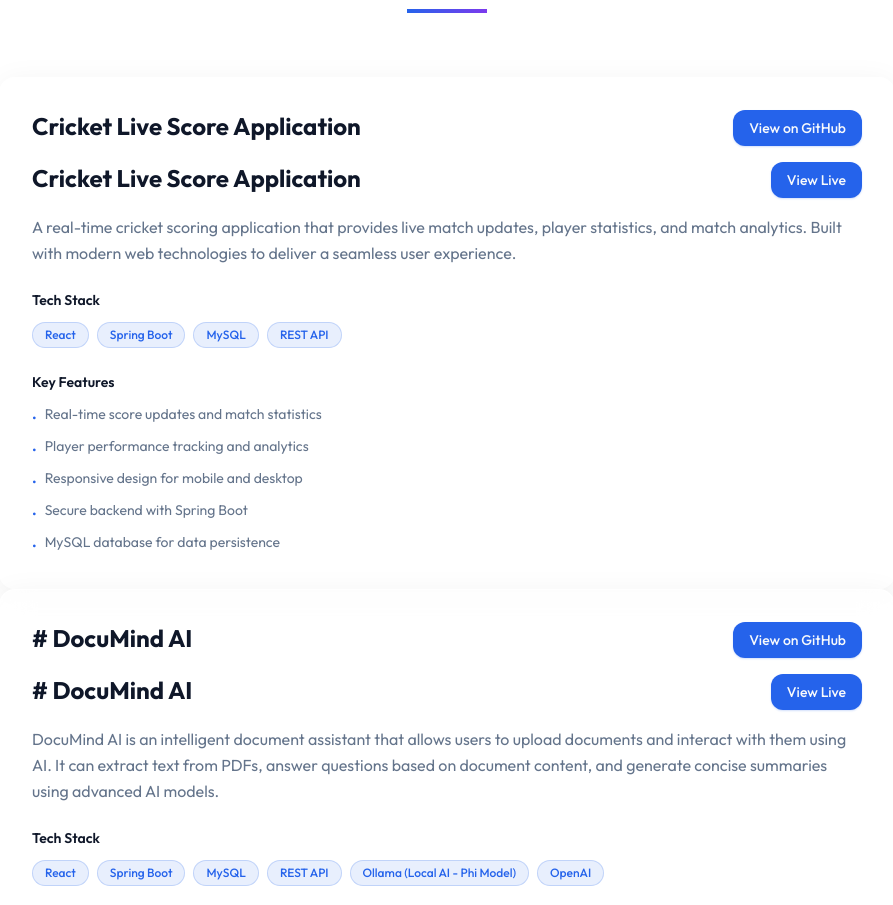
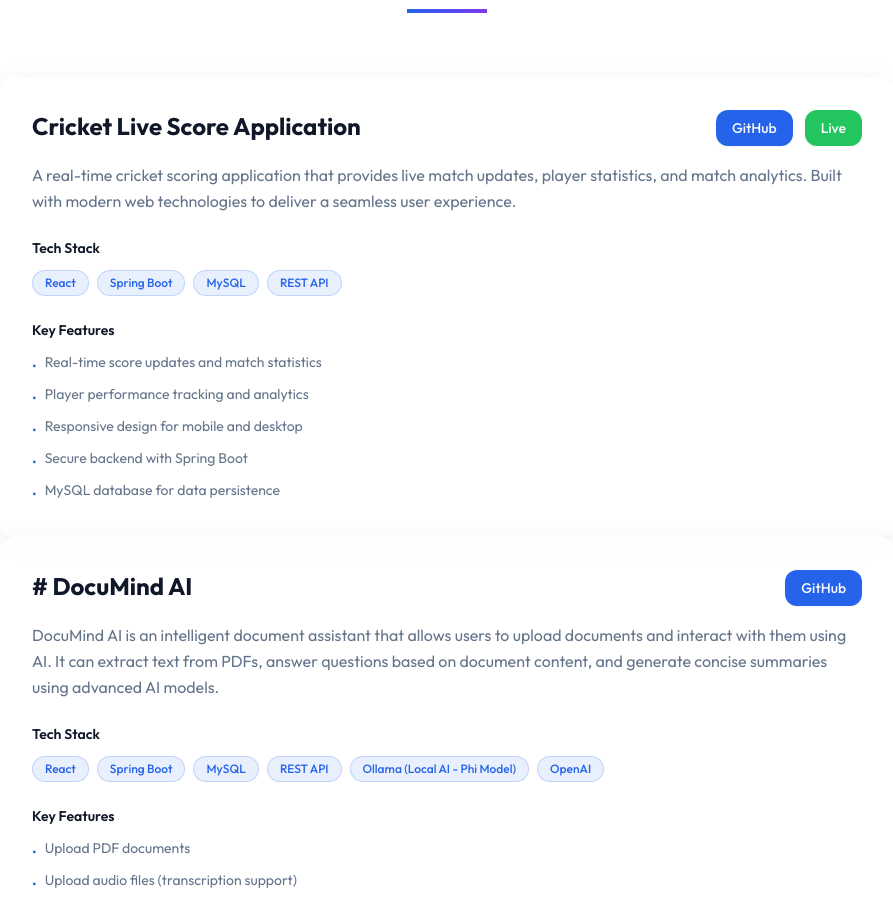
Before and after one commit to milapgrover/PortFolio, a React (Vite) app: page / in a window 1280 px wide. Shown: the part 3081-3986 px from the top of the page, without its empty margins (193-1086 px from the left). Built offline with nearby package versions, Linux system fonts and the light colour scheme.

Commit message:
Updated portfolio

```diff
--- a/src/components/ProjectCard.jsx
+++ b/src/components/ProjectCard.jsx
@@ -13,31 +13,30 @@ function ProjectCard({ title, description, techStack, features, delay = 0, githu
     >
       <div className="flex flex-col sm:flex-row sm:items-start justify-between gap-4 mb-4">
   <h3 className="text-2xl font-bold text-foreground">{title}</h3>
+
+  <div className="flex gap-3">
     {githubLink && (
       <a
         href={githubLink}
         target="_blank"
         rel="noopener noreferrer"
-    className="inline-flex items-center gap-2 px-4 py-2 bg-primary text-primary-foreground rounded-lg text-sm font-medium transition-all duration-200 hover:bg-primary/90 active:scale-95 shadow-sm shadow-primary/20 shrink-0"
+        className="inline-flex items-center gap-2 px-4 py-2 bg-primary text-primary-foreground rounded-lg text-sm font-medium transition-all duration-200 hover:bg-primary/90 active:scale-95 shadow-sm"
       >
-     View on GitHub
+        GitHub
       </a>
+    )}
 
-)}
-      </div>
-      <div className="flex flex-col sm:flex-row sm:items-start justify-between gap-4 mb-4">
-        <h3 className="text-2xl font-bold text-foreground">{title}</h3>
-        {githubLink && (
+    {liveLink && (
       <a
         href={liveLink}
         target="_blank"
         rel="noopener noreferrer"
-    className="inline-flex items-center gap-2 px-4 py-2 bg-primary text-primary-foreground rounded-lg text-sm font-medium transition-all duration-200 hover:bg-primary/90 active:scale-95 shadow-sm shadow-primary/20 shrink-0"
+        className="inline-flex items-center gap-2 px-4 py-2 bg-green-500 text-white rounded-lg text-sm font-medium transition-all duration-200 hover:bg-green-600 active:scale-95 shadow-sm"
       >
-     View Live
+        Live
       </a>
-
     )}
+  </div>
 </div>
       <p className="text-muted-foreground leading-relaxed mb-6 flex-grow">{description}</p>
 
```
Lines whose indentation alone changed are shown as unchanged.
